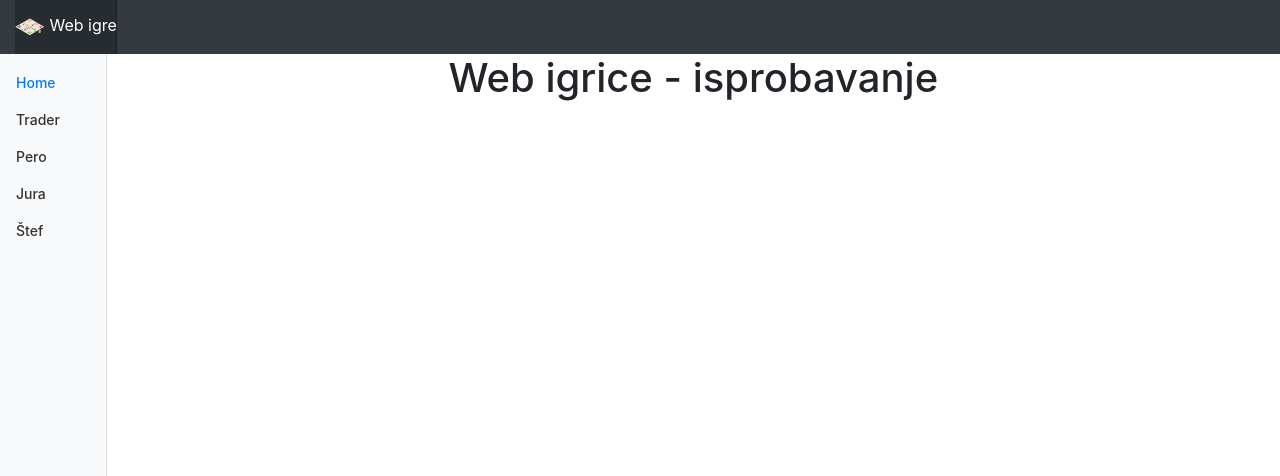
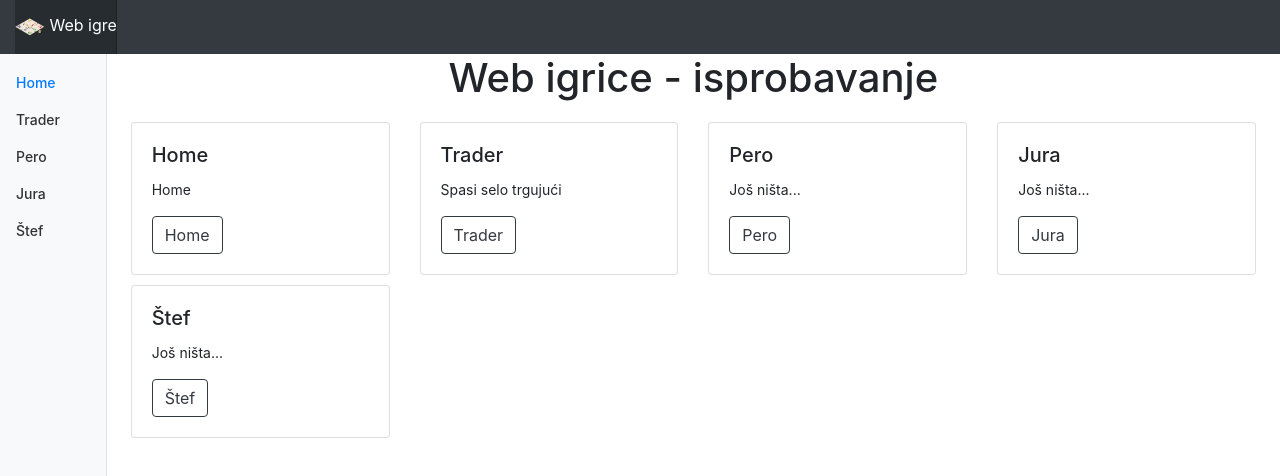
Before and after one commit to zhrastic/webIgre, a plain HTML site: page index.html in a window 1280 px wide. Shown: the top 476 px of the page. Drawn offline with nearby package versions, Linux system fonts and the light colour scheme.

Commit message:
Dorada index.html

```diff
--- a/index.html
+++ b/index.html
@@ -67,6 +67,20 @@
                     <h1>
                         <center>Web igrice - isprobavanje</center>
                     </h1>
+                    <div class="row" data-bind="foreach: menus" style="margin-top: 20px;">
+                        <div class="col-3">
+                            <div class="card" style="margin-bottom: 10px;;">
+                                <div class="card-body">
+                                    <h5 class="card-title" data-bind="text: name"></h5>
+                                    <p class="card-text" data-bind="text: description"></p>
+                                    <a href="#" class="btn btn-outline-dark" data-bind="click: $parent.menuClick">
+                                        <span data-bind="text: name"></span>
+                                    </a>
+                                </div>
+                                </div>
+                        </div>
+                    </div>
+
                     <!--/ko-->
                 </div>
                 <!--/ko-->
@@ -102,11 +116,11 @@
                 this.componentName = ko.observable();
                 this.routeName = ko.observable("Home");
                 this.menus = [
-                    { name: "Home", link: "", module: "" },
-                    { name: "Trader", link: "src/templates/trader.html", module: "./src/modules/trader.js" },
-                    { name: "Pero", link: "src/templates/pero.html", module: "./src/modules/pero.js" },
-                    { name: "Jura", link: "src/templates/jura.html", module: "./src/modules/jura.js" },
-                    { name: "Štef", link: "src/templates/stef.html", module: "./src/modules/stef.js" },
+                    { name: "Home", link: "", module: "", description: "Home" },
+                    { name: "Trader", link: "src/templates/trader.html", module: "./src/modules/trader.js", description: "Spasi selo trgujući" },
+                    { name: "Pero", link: "src/templates/pero.html", module: "./src/modules/pero.js", description: "Još ništa..." },
+                    { name: "Jura", link: "src/templates/jura.html", module: "./src/modules/jura.js", description: "Još ništa..."  },
+                    { name: "Štef", link: "src/templates/stef.html", module: "./src/modules/stef.js", description: "Još ništa..."  },
                 ]
 
                 this.menuClick = function (nesto) {
```
